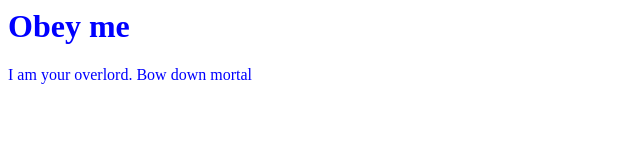
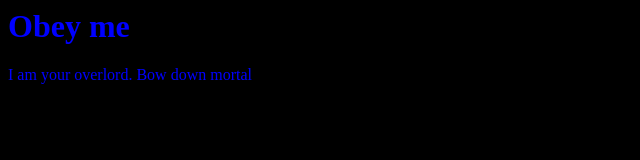
Before and after one commit to jessekipf/jessekipf.github.io, a plain HTML site: page index.html in a window 1280 px wide. Shown: the whole page, without its empty margins (0-640 px from the left). Drawn offline with Linux system fonts and the light colour scheme.

Commit message:
Update index.html

```diff
--- a/index.html
+++ b/index.html
@@ -4,7 +4,7 @@
 <title> Jesse Kipf </title>
 </head>
 
-<body bgcolor="white" text="blue">
+<body bgcolor="black" text="blue">
 
 <h1> Obey me </h1>
 
```
